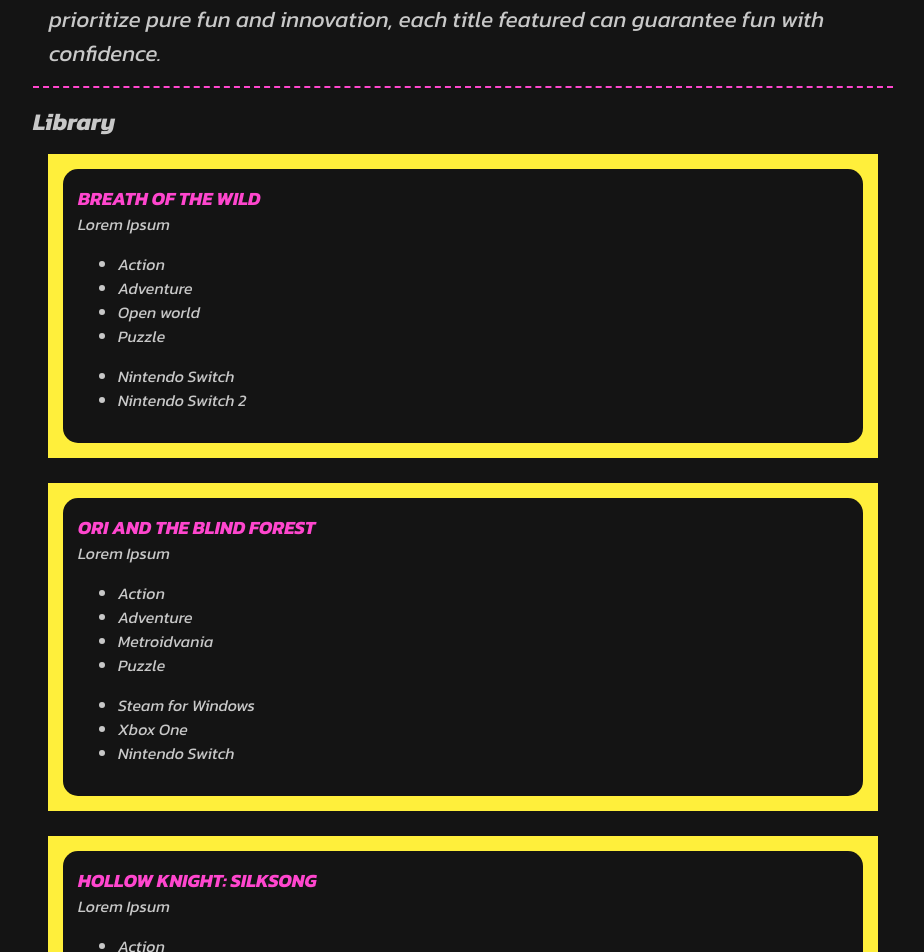
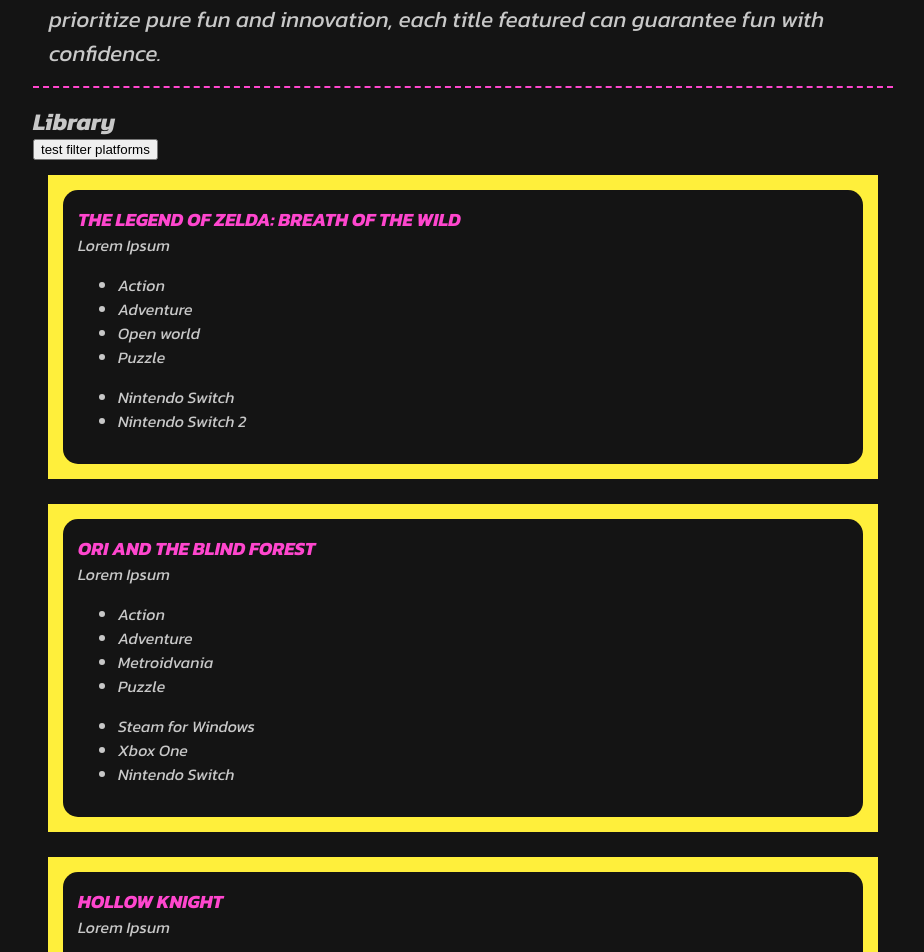
Before and after one commit to MidnattLantern/haveyouplayed, a React (Vite) app: page / in a window 1280 px wide. Shown: the part 460-1412 px from the top of the page, without its empty margins (177-1101 px from the left). Built offline with nearby package versions, Linux system fonts and the light colour scheme.

Commit message:
[feature, docs] Write pilot function to filter games by platform and document the technicality behind the code

```diff
--- a/src/components/library/Library.tsx
+++ b/src/components/library/Library.tsx
@@ -1,16 +1,32 @@
 import type { IGame } from "../../models"
 import Styles from "./Library.module.scss"
 import GameCard from "../gameCard/GameCard"
-import libraryData from "./library-data.json"
+import rawLibraryData from "./library-data.json"
+import { useState } from "react"
 
 function Library() {
-    const games = libraryData as IGame[]
+    const libraryData = rawLibraryData as IGame[]
+    const [platformFilters, setPlatformFilters] = useState(["Steam for Windows", "Steam for Mac"])
+
+    function handleApplyPlatformFilters() {
+        const filtered = libraryData.filter(gameFromLibraryData =>
+            platformFilters.some(platformToInclude =>
+                gameFromLibraryData.platform.some(platformThatExists =>
+                    platformThatExists === platformToInclude
+                )
+            )
+        )
+        console.log(filtered)
+    }
 
     return (
         <>
             <h2>Library</h2>
+            <div>
+                <button onClick={handleApplyPlatformFilters}>test filter platforms</button>
+            </div>
             <div className={Styles.container}>
-                {games.map((game, index) => (
+                {libraryData.map((game, index) => (
                     <GameCard key={index} gameCardData={game}/>
                 ))}
             </div>
--- a/src/components/library/library-data.json
+++ b/src/components/library/library-data.json
@@ -1,6 +1,6 @@
 [
     {
-        "title": "Breath of the Wild",
+        "title": "The Legend of Zelda: Breath of the Wild",
         "description": "Lorem Ipsum",
         "genre": ["Action", "Adventure", "Open world", "Puzzle"],
         "platform": ["Nintendo Switch", "Nintendo Switch 2"]
@@ -12,7 +12,7 @@
         "platform": ["Steam for Windows", "Xbox One", "Nintendo Switch"]
     },
     {
-        "title": "Hollow Knight: Silksong",
+        "title": "Hollow Knight",
         "description": "Lorem Ipsum",
         "genre": ["Action", "Adventure", "Metroidvania", "Souls-like"],
         "platform": ["Steam for Windows", "Steam for Mac", "Steam for Linux", "Nintendo Switch", "Nintendo Switch 2", "Xbox Series", "PlayStation 5"]
@@ -40,5 +40,41 @@
         "description": "Lorem Ipsum",
         "genre": ["Role-play"],
         "platform": ["Steam for Windows", "Steam for Mac", "Nintendo Switch", "Nintendo Switch 2", "PlayStation 4", "PlayStation 5"]
+    },
+    {
+        "title": "The Legend of Zelda: Tears of the Kingdom",
+        "description": "Lorem Ipsum",
+        "genre": ["Action", "Adventure", "Open world", "Puzzle"],
+        "platform": ["Nintendo Switch", "Nintendo Switch 2"]
+    },
+    {
+        "title": "Ori and the Will of the Wisps",
+        "description": "Lorem Ipsum",
+        "genre": ["Action", "Adventure", "Metroidvania", "Puzzle"],
+        "platform": ["Steam for Windows", "Xbox One", "Nintendo Switch"]
+    },
+    {
+        "title": "Hollow Knight: Silksong",
+        "description": "Lorem Ipsum",
+        "genre": ["Action", "Adventure", "Metroidvania", "Souls-like"],
+        "platform": ["Steam for Windows", "Steam for Mac", "Steam for Linux", "Nintendo Switch", "Nintendo Switch 2", "Xbox Series", "PlayStation 5"]
+    },
+    {
+        "title": "Fire Emblem: Three Houses",
+        "description": "Lorem Ipsum",
+        "genre": ["Strategy", "Role-play"],
+        "platform": ["Nintendo Switch"]
+    },
+    {
+        "title": "Elden Ring",
+        "description": "Lorem Ipsum",
+        "genre": ["Action", "Adventure", "Open world", "Souls-like"],
+        "platform": ["Steam for Windows", "Xbox One", "Xbox Series", "PlayStation 4", "PlayStation 5", "Nintendo Switch 2"]
+    },
+    {
+        "title": "Nine Sols",
+        "description": "Lorem Ipsum",
+        "genre": ["Action", "Adventure", "Metroidvania", "Souls-like"],
+        "platform": ["Steam for Windows", "Steam for Mac", "Xbox One", "Xbox Series", "PlayStation 4", "PlayStation 5", "Nintendo Switch"]
     }
 ]
```
Also changed, not shown: 1 other file (tests, documents, lock files or other folders).
